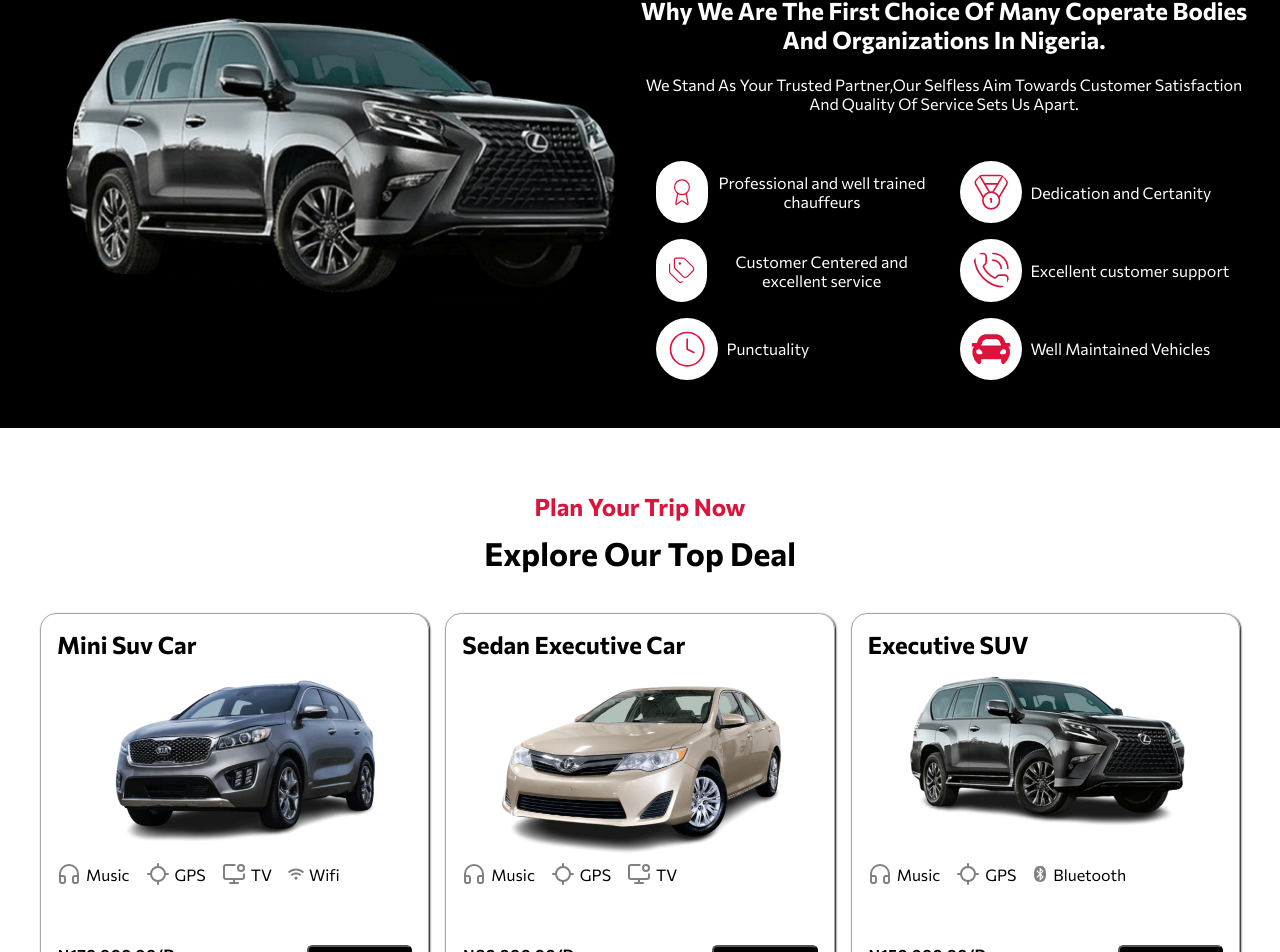
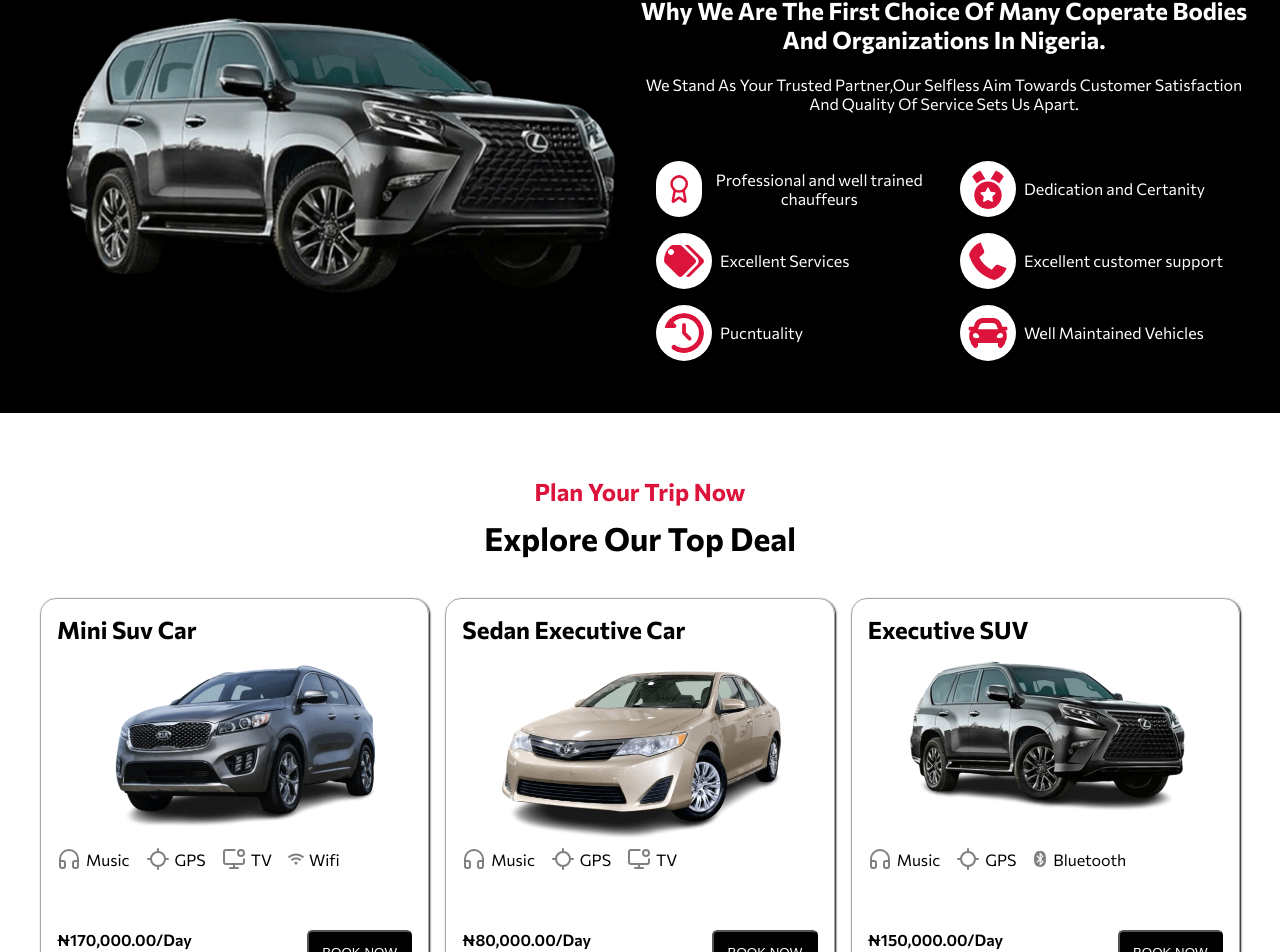
Before and after one commit to iamgreatofweb3/Bixxie-Car-website, a Next.js app: page / in a window 1280 px wide. Shown: the part 1198-2150 px from the top of the page. Built offline with nearby package versions, Linux system fonts and the light colour scheme.

Commit message:
worked on changin the icons to fas-icon src/

```diff
--- a/src/components/animationFolder/animation.css
+++ b/src/components/animationFolder/animation.css
@@ -26,8 +26,9 @@
 
 .iconAnimate {
     background-color: white;
-    padding: 0.7em;
+    padding: 0.5em;
     border-radius: 999px;
+
 }
 @media(min-width:769px) {
     .animateBody {
--- a/src/components/animationFolder/animation.jsx
+++ b/src/components/animationFolder/animation.jsx
@@ -2,7 +2,8 @@ import "./animation.css"
 import Image from "next/image"
 import AnimateCar from "../animatedImg/animate"
 import { PhoneCall,Tags,Clock,MedalIcon,CarFront,Award,Star } from "lucide-react"
-import { FaCar,FaClock } from "react-icons/fa"
+import { FaCar,FaTags,FaMedal } from "react-icons/fa"
+import { FaClockRotateLeft,FaPhone,FaAward } from "react-icons/fa6"
 export default function AnimationArea() {
     return (
         <>
@@ -20,13 +21,14 @@ export default function AnimationArea() {
                 </p>
                  <div className="grid-box">
                         <div className="first-grid">
-                            <li> <Award stroke="crimson" strokeWidth={1} width={40} height={40} className="iconAnimate"/> Professional and well trained chauffeurs</li>
-                            <li><Tags  stroke="crimson" strokeWidth={1} width={40} height={40} className="iconAnimate"/> Customer Centered and excellent service</li>
-                            <li> <Clock stroke="crimson" strokeWidth={1} width={40} height={40} className="iconAnimate"/>  Punctuality</li>
+                            {/* <li> <Award stroke="crimson" strokeWidth={1} width={40} height={40} className="iconAnimate"/> Professional and well trained chauffeurs</li> */}
+                            <li> <Award color="crimson"   className="iconAnimate " style={{width:"40px",height:"40px"}}/> Professional and well trained chauffeurs</li>
+                             <li><FaTags color="crimson"  width={80} height={140} className="iconAnimate " style={{width:"40px",height:"40px"}}/> Excellent Services</li>
+                            <li><FaClockRotateLeft color="crimson"className="iconAnimate " style={{width:"40px",height:"40px"}}/>Pucntuality</li>
                         </div>
                         <div className="second-grid">
-                            <li> <MedalIcon  stroke="crimson" strokeWidth={1} width={40} height={40} className="iconAnimate"/> Dedication and Certanity</li>
-                            <li> <PhoneCall  stroke="crimson" strokeWidth={1} width={40} height={40} className="iconAnimate"/> Excellent customer support</li>
+                            <li> <FaMedal   className="iconAnimate" color="crimson"  style={{width:"40px",height:"40px"}}/> Dedication and Certanity</li>
+                            <li> <FaPhone  color="crimson" className="iconAnimate " style={{width:"40px",height:"40px"}}/> Excellent customer support</li>
                             <li><FaCar  color="crimson"  width={80} height={140} className="iconAnimate " style={{width:"40px",height:"40px"}}/>Well Maintained Vehicles</li>
                         </div>
                     </div>
```
